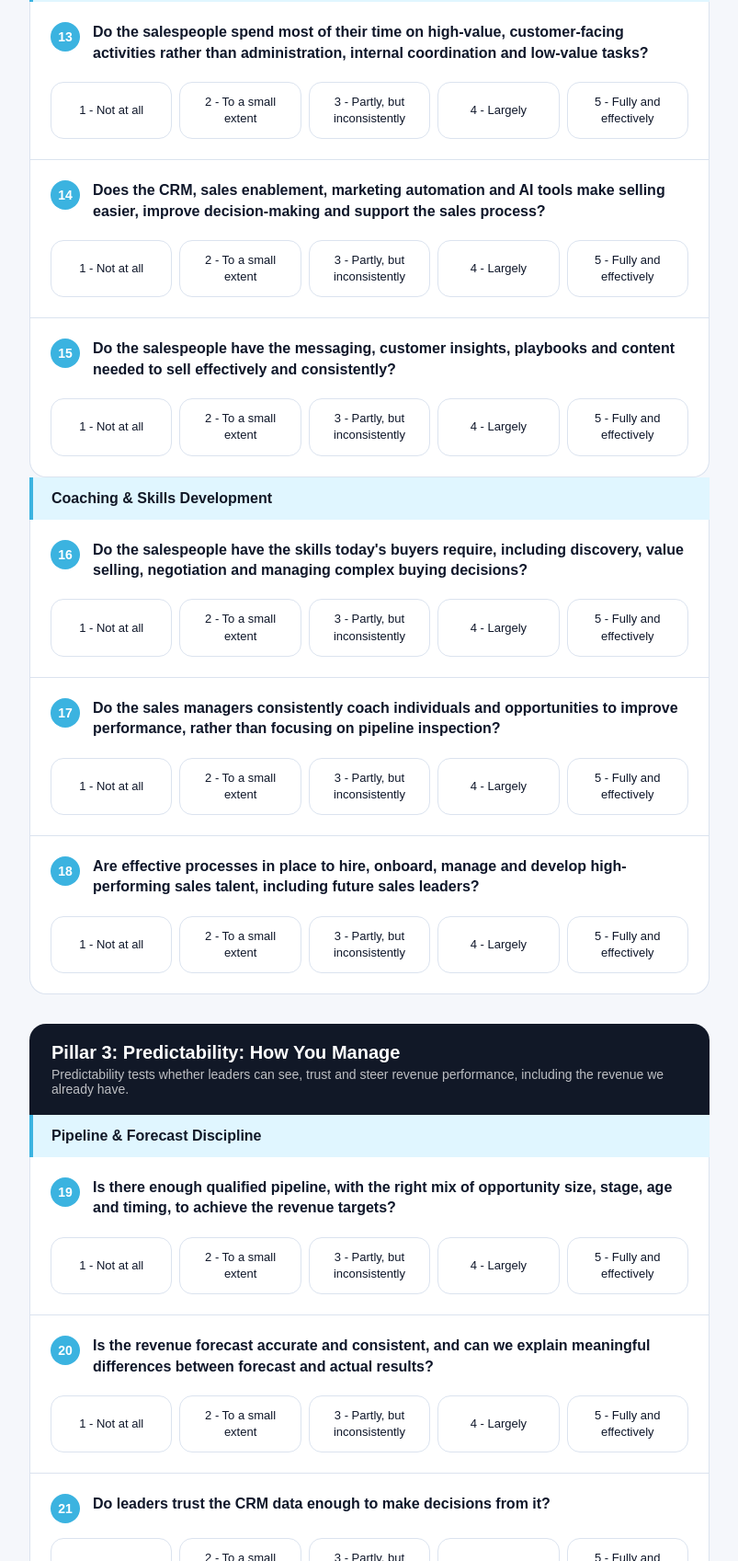
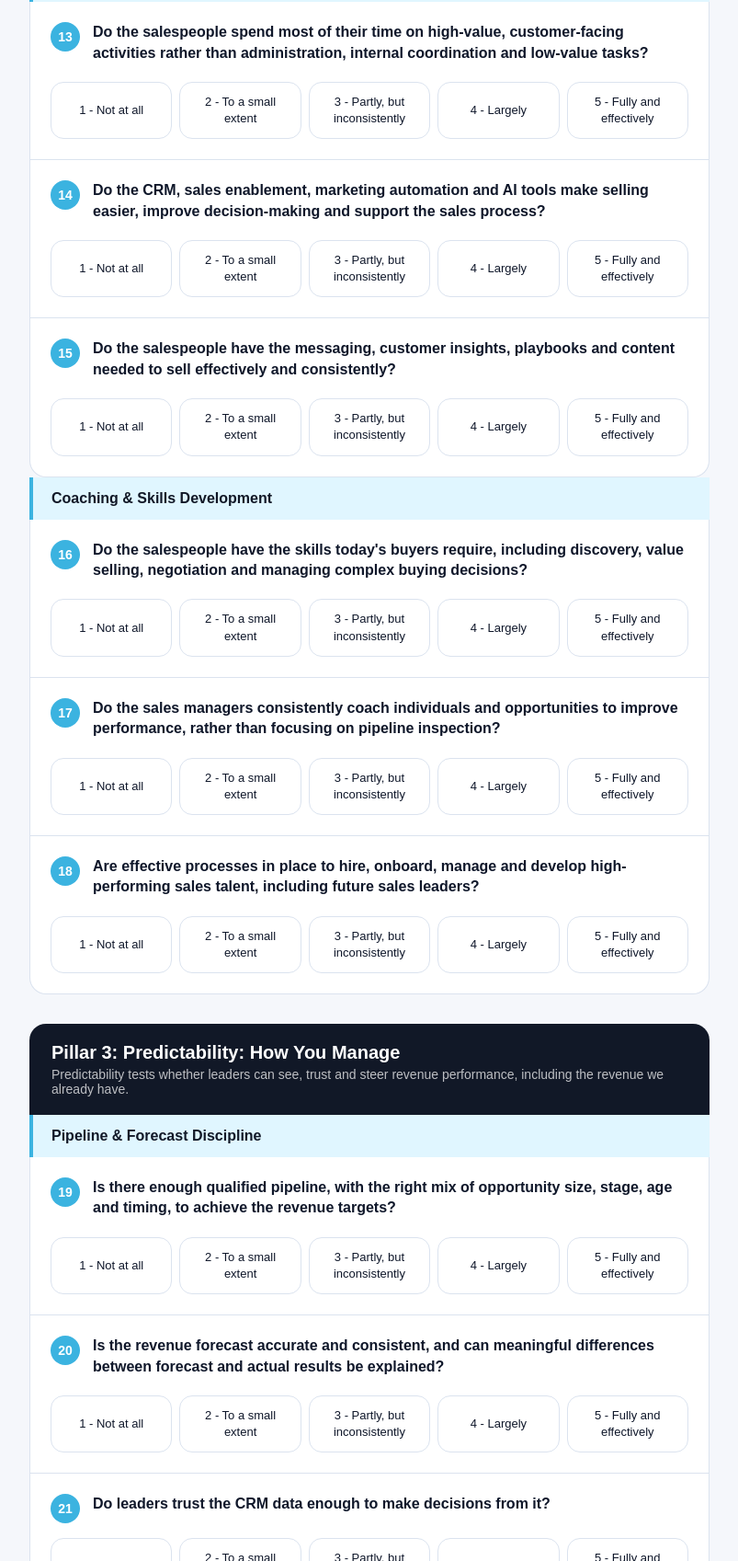
Before and after one commit to EricHighFive/Revenue-By-Design-Diagnostic, a plain HTML site: page index.html in a window 1280 px wide. Shown: the part 3034-4731 px from the top of the page at 92% size, without its empty margins (36-839 px from the left). Drawn offline with Linux system fonts and the light colour scheme.

Commit message:
Fix wording of questions 14 and 20

```diff
--- a/index.html
+++ b/index.html
@@ -377,7 +377,7 @@ const PILLARS = [
           },
           {
             id: 14,
-            text: "Does the CRM, sales enablement, marketing automation and AI tools make selling easier, improve decision-making and support the sales process?",
+            text: "Do the CRM, sales enablement, marketing automation and AI tools make selling easier, improve decision-making and support the sales process?",
             sub: "Missing · Technology",
             score1: "Spreadsheets run the business. Tools are bought but unused. Data is entered twice.",
             score5: "The CRM is the system of record. Tools are integrated, with 90%+ adoption. AI is used in defined workflows. RevOps owns the stack."
@@ -437,7 +437,7 @@ const PILLARS = [
           },
           {
             id: 20,
-            text: "Is the revenue forecast accurate and consistent, and can we explain meaningful differences between forecast and actual results?",
+            text: "Is the revenue forecast accurate and consistent, and can meaningful differences between forecast and actual results be explained?",
             sub: "Performance · Process",
             score1: "Misses of 20% or more. The forecast is the sum of opinions, and misses go unexplained.",
             score5: "Within ±5–10% of actual results by week 4 of the quarter, 4 quarters running. Forecast categories are tied to stage exit criteria, and every variance is explained."
```
